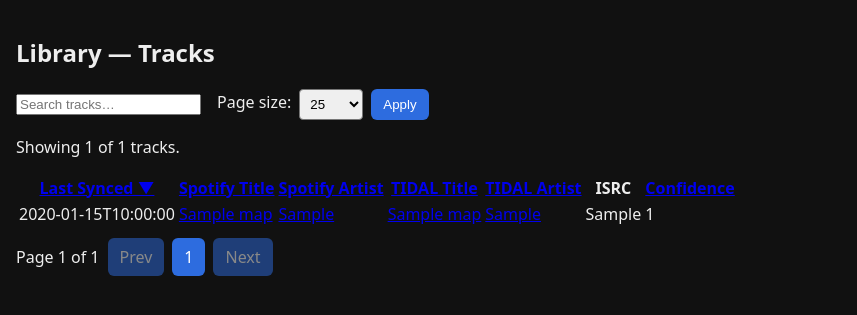
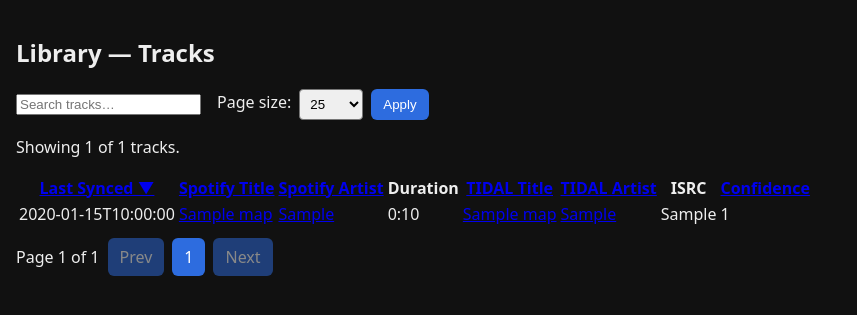
Before and after one commit to planetf1/musicsync, a FastAPI app: page /library/tracks in a window 1280 px wide. Shown: the part 111-426 px from the top of the page, without its empty margins (0-857 px from the left). Run offline with FastAPI, Linux system fonts and the light colour scheme; tables that the repository leaves empty hold one stand-in row (values such as "Sample post"); some libraries are stand-ins or nearby versions.

Commit message:
Extra metadata;
Signed-off-by: Nigel Jones <jonesn@uk.ibm.com>

```diff
--- a/app/main.py
+++ b/app/main.py
@@ -763,14 +763,44 @@
                             pass
                         favorites.add(tid)
                     with SessionLocal() as db:
-                        upsert_track_map(db, spid, title, artist, s_artist_id, tid, top.get("title"), t_artist_name, t_artist_id, isrc, float(top.get("score", 0.0)), True)
+                        upsert_track_map(
+                            db,
+                            spid,
+                            title,
+                            artist,
+                            s_artist_id,
+                            tid,
+                            top.get("title"),
+                            t_artist_name,
+                            t_artist_id,
+                            isrc,
+                            dur,
+                            (top.get("duration") if isinstance(top.get("duration"), (int, float)) else None),
+                            float(top.get("score", 0.0)),
+                            True,
+                        )
                         delete_pending_track_by_spotify_id(db, spid)
                         add_track_sync_event(db, spid, title, artist, tid, str(top.get("title") or ""), str(t_artist_name or ""), isrc, "auto")
                     auto_matched += 1
                 else:
                     with SessionLocal() as db:
                         add_pending_track_resolution(db, spid, title, artist, isrc, ranked[:10])
-                        upsert_track_map(db, spid, title, artist, s_artist_id, None, None, None, None, isrc, float(ranked[0]["score"]) if ranked else 0.0, False)
+                        upsert_track_map(
+                            db,
+                            spid,
+                            title,
+                            artist,
+                            s_artist_id,
+                            None,
+                            None,
+                            None,
+                            None,
+                            isrc,
+                            dur,
+                            None,
+                            float(ranked[0]["score"]) if ranked else 0.0,
+                            False,
+                        )
                     pending += 1
             except Exception:
                 with SessionLocal() as db:
@@ -955,6 +985,8 @@
                                 t_artist_name,
                                 t_artist_id,
                                 meta.get("isrc"),
+                                meta.get("duration"),
+                                (top.get("duration") if isinstance(top.get("duration"), (int, float)) else None),
                                 float(top.get("score", 0.0)),
                                 True,
                             )
@@ -1003,6 +1035,7 @@
                                 "spotify_track_id": sid,
                                 "spotify_title": meta.get("title") or "",
                                 "spotify_artist": meta.get("artist") or "",
+                                "spotify_duration": meta.get("duration"),
                                 "isrc": meta.get("isrc"),
                                 "tidal_track_id": tmeta.get("tidal_id"),
                                 "tidal_title": tmeta.get("tidal_title"),
@@ -1100,6 +1133,8 @@
         # Preserve spotify artist id if known
         existing_map = db.get(TrackMap, spid)
         s_artist_id = getattr(existing_map, "spotify_artist_id", None) if existing_map else None
+        s_dur = getattr(existing_map, "spotify_duration", None) if existing_map else None
+        t_dur = getattr(existing_map, "tidal_duration", None) if existing_map else None
         t_artist_id = tidal_artist_id or None
         upsert_track_map(
             db,
@@ -1112,6 +1147,8 @@
             tidal_artist,
             t_artist_id,
             isrc,
+            s_dur,
+            t_dur,
             0.0,
             True,
         )
--- a/app/storage.py
+++ b/app/storage.py
@@ -71,6 +71,8 @@
     tidal_artist = Column(String(512), nullable=True)
     tidal_artist_id = Column(String(64), nullable=True)
     isrc = Column(String(32), nullable=True)
+    spotify_duration = Column(Integer, nullable=True)  # seconds
+    tidal_duration = Column(Integer, nullable=True)    # seconds
     confidence = Column(Float, default=0.0)
     resolved = Column(Boolean, default=False)
     last_synced_at = Column(DateTime, nullable=True)
@@ -137,6 +139,7 @@
     tidal_title = Column(String(512), nullable=True)
     tidal_artist = Column(String(512), nullable=True)
     isrc = Column(String(32), nullable=True)
+    spotify_duration = Column(Integer, nullable=True)  # seconds
     last_synced_at = Column(DateTime, default=datetime.utcnow)
 
 
@@ -151,12 +154,24 @@
                 conn.exec_driver_sql("ALTER TABLE track_map ADD COLUMN spotify_artist_id VARCHAR(64)")
             if 'tidal_artist_id' not in cols:
                 conn.exec_driver_sql("ALTER TABLE track_map ADD COLUMN tidal_artist_id VARCHAR(64)")
+            if 'spotify_duration' not in cols:
+                conn.exec_driver_sql("ALTER TABLE track_map ADD COLUMN spotify_duration INTEGER")
+            if 'tidal_duration' not in cols:
+                conn.exec_driver_sql("ALTER TABLE track_map ADD COLUMN tidal_duration INTEGER")
             # Ensure playlist_map table exists
             res2 = conn.exec_driver_sql("SELECT name FROM sqlite_master WHERE type='table' AND name='playlist_map'")
             if not res2.fetchall():
                 conn.exec_driver_sql(
                     "CREATE TABLE playlist_map (spotify_id VARCHAR(64) PRIMARY KEY, spotify_name VARCHAR(512) NOT NULL, tidal_id VARCHAR(64), tidal_name VARCHAR(512), last_synced_at DATETIME)"
                 )
+            # Ensure playlist_track table has spotify_duration
+            res3 = conn.exec_driver_sql("PRAGMA table_info('playlist_track')")
+            pcols = {row[1] for row in res3.fetchall()}  # type: ignore[index]
+            if 'spotify_duration' not in pcols:
+                try:
+                    conn.exec_driver_sql("ALTER TABLE playlist_track ADD COLUMN spotify_duration INTEGER")
+                except Exception:
+                    pass
     except Exception:
         # Best-effort; if migration fails, app still runs without new columns
         pass
@@ -283,6 +298,8 @@
     tidal_artist: Optional[str],
     tidal_artist_id: Optional[str],
     isrc: Optional[str],
+    spotify_duration: Optional[int],
+    tidal_duration: Optional[int],
     confidence: float,
     resolved: bool,
 ) -> None:
@@ -296,6 +313,8 @@
     m.spotify_artist_id = spotify_artist_id  # type: ignore[assignment]
     m.tidal_artist_id = tidal_artist_id  # type: ignore[assignment]
     m.isrc = isrc  # type: ignore[assignment]
+    m.spotify_duration = spotify_duration  # type: ignore[assignment]
+    m.tidal_duration = tidal_duration  # type: ignore[assignment]
     m.confidence = confidence  # type: ignore[assignment]
     m.resolved = resolved  # type: ignore[assignment]
     m.last_synced_at = datetime.utcnow() if tidal_id else None  # type: ignore[assignment]
@@ -429,7 +448,7 @@
         "spotify_name": m.spotify_name,
         "tidal_id": m.tidal_id,
         "tidal_name": m.tidal_name,
-        "last_synced_at": m.last_synced_at.isoformat() if m.last_synced_at else None,
+        "last_synced_at": m.last_synced_at.isoformat() if getattr(m, "last_synced_at", None) else None,
     }
 
 
@@ -454,6 +473,7 @@
                 tidal_title=(str(e.get("tidal_title")) if e.get("tidal_title") else None),
                 tidal_artist=(str(e.get("tidal_artist")) if e.get("tidal_artist") else None),
                 isrc=(str(e.get("isrc")) if e.get("isrc") else None),
+                spotify_duration=(int(e.get("spotify_duration")) if e.get("spotify_duration") is not None else None),  # type: ignore[arg-type]
                 last_synced_at=now,
             )
         )
@@ -515,7 +535,7 @@
     for r in rows:
         out.append(
             {
-                "position": int(r.position),
+                "position": int(getattr(r, "position", 0) or 0),
                 "spotify_track_id": r.spotify_track_id,
                 "spotify_title": r.spotify_title,
                 "spotify_artist": r.spotify_artist,
@@ -523,7 +543,8 @@
                 "tidal_title": r.tidal_title,  # type: ignore[attr-defined]
                 "tidal_artist": r.tidal_artist,  # type: ignore[attr-defined]
                 "isrc": r.isrc,  # type: ignore[attr-defined]
-                "last_synced_at": r.last_synced_at.isoformat() if r.last_synced_at else None,  # type: ignore[union-attr]
+                "duration": int(getattr(r, "spotify_duration", 0) or 0),
+                "last_synced_at": r.last_synced_at.isoformat() if getattr(r, "last_synced_at", None) else None,  # type: ignore[union-attr]
             }
         )
     return out, total
@@ -564,6 +585,8 @@
                 "tidal_artist": r.tidal_artist,  # type: ignore[attr-defined]
                 "tidal_artist_id": r.tidal_artist_id,  # type: ignore[attr-defined]
                 "isrc": r.isrc,  # type: ignore[attr-defined]
+                "spotify_duration": r.spotify_duration,  # type: ignore[attr-defined]
+                "tidal_duration": r.tidal_duration,  # type: ignore[attr-defined]
                 "confidence": float(r.confidence),  # type: ignore[arg-type]
                 "resolved": bool(r.resolved),  # type: ignore[arg-type]
                 "last_synced_at": r.last_synced_at.isoformat() if r.last_synced_at else None,  # type: ignore[union-attr]
@@ -724,6 +747,8 @@
                 "tidal_artist": r.tidal_artist,  # type: ignore[attr-defined]
                 "tidal_artist_id": r.tidal_artist_id,  # type: ignore[attr-defined]
                 "isrc": r.isrc,  # type: ignore[attr-defined]
+                "spotify_duration": r.spotify_duration,  # type: ignore[attr-defined]
+                "tidal_duration": r.tidal_duration,  # type: ignore[attr-defined]
                 "confidence": float(r.confidence),  # type: ignore[arg-type]
                 "resolved": bool(r.resolved),  # type: ignore[arg-type]
                 "last_synced_at": r.last_synced_at.isoformat() if r.last_synced_at else None,  # type: ignore[union-attr]
--- a/app/templates/library_tracks.html
+++ b/app/templates/library_tracks.html
@@ -32,6 +32,7 @@
           <th><a href="/library/tracks?sort=last_synced_at&order={{ next_order if sort=='last_synced_at' else 'desc' }}&q={{ q }}&page_size={{ page_size_param }}">Last Synced{% if sort=='last_synced_at' %} {% if order=='asc' %}▲{% else %}▼{% endif %}{% endif %}</a></th>
           <th><a href="/library/tracks?sort=spotify_title&order={{ next_order if sort=='spotify_title' else 'asc' }}&q={{ q }}&page_size={{ page_size_param }}">Spotify Title{% if sort=='spotify_title' %} {% if order=='asc' %}▲{% else %}▼{% endif %}{% endif %}</a></th>
           <th><a href="/library/tracks?sort=spotify_artist&order={{ next_order if sort=='spotify_artist' else 'asc' }}&q={{ q }}&page_size={{ page_size_param }}">Spotify Artist{% if sort=='spotify_artist' %} {% if order=='asc' %}▲{% else %}▼{% endif %}{% endif %}</a></th>
+          <th>Duration</th>
           <th><a href="/library/tracks?sort=tidal_title&order={{ next_order if sort=='tidal_title' else 'asc' }}&q={{ q }}&page_size={{ page_size_param }}">TIDAL Title{% if sort=='tidal_title' %} {% if order=='asc' %}▲{% else %}▼{% endif %}{% endif %}</a></th>
           <th><a href="/library/tracks?sort=tidal_artist&order={{ next_order if sort=='tidal_artist' else 'asc' }}&q={{ q }}&page_size={{ page_size_param }}">TIDAL Artist{% if sort=='tidal_artist' %} {% if order=='asc' %}▲{% else %}▼{% endif %}{% endif %}</a></th>
           <th>ISRC</th>
@@ -52,6 +53,14 @@
                 <a href="https://open.spotify.com/search/{{ it.spotify_artist | urlencode }}" target="_blank" rel="noopener">{{ it.spotify_artist }}</a>
               {% else %}
                 {{ it.spotify_artist or '' }}
+              {% endif %}
+            </td>
+            <td>
+              {% set d = it.spotify_duration or it.tidal_duration %}
+              {% if d %}
+                {{ (d // 60)|int }}:{{ '%02d' % (d % 60) }}
+              {% else %}
+                —
               {% endif %}
             </td>
             <td>
```
Also changed, not shown: app/templates/library_playlist_detail.html (+8 -0 lines).
